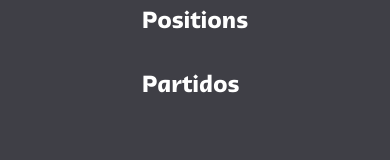
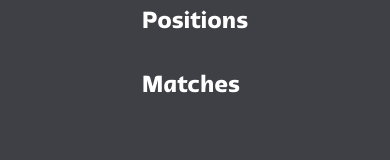
Before and after one commit to escontrerass/qatar-ec, a React (Vite) app: page / in a window 390 px wide. Both pictures are taken after a click on the element 350 px from the left and 42 px from the top of the page. Shown: the part 246-406 px from the top of the page. Built offline with nearby package versions, Linux system fonts and the light colour scheme.

Commit message:
Fix translate menu mobiles match

```diff
--- a/src/pages/MenuMobile.jsx
+++ b/src/pages/MenuMobile.jsx
@@ -24,7 +24,7 @@ export function MenuMobile() {
               <li className='hover:text-rose-700'>Positions</li>
             </Link>
             <Link to='/matches' onClick={handleMenu}>
-              <li className='hover:text-rose-700'>Partidos</li>
+              <li className='hover:text-rose-700'>Matches</li>
             </Link>
           </ul>
         </div>
```
